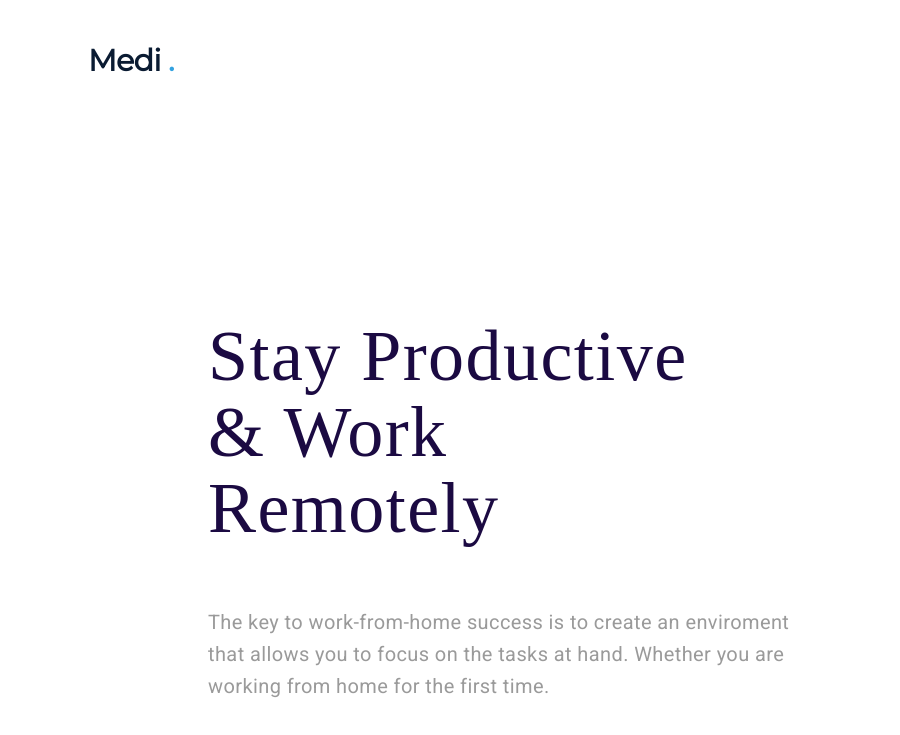
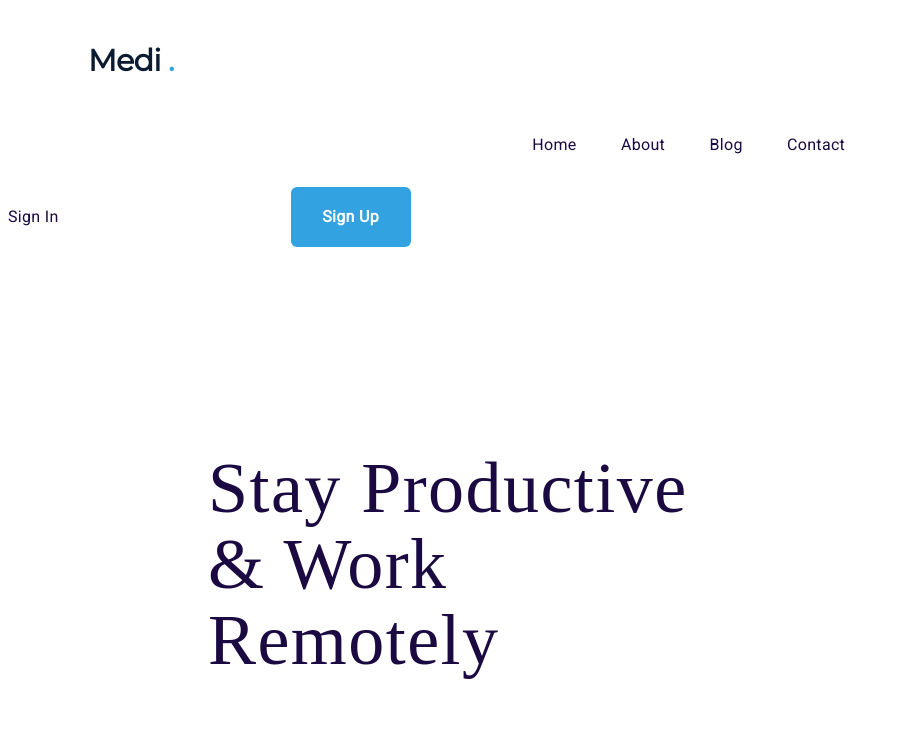
Before and after one commit to Sabimango/figmatest, a plain HTML site: page index.html in a window 1280 px wide. Shown: the top 735 px of the page, without its empty margins (0-900 px from the left). Drawn offline with Linux system fonts and the light colour scheme; a web font is replaced by a local one.

Commit message:
initial commit

```diff
--- a/Styles/index.css
+++ b/Styles/index.css
@@ -16,9 +16,58 @@
     color: #33A2E0;
 }
 
+.topnav {
+    font-family: 'Roboto', sans-serif;
+    font-style: normal;
+    font-weight: normal;
+    font-size: 16px;
+    line-height: 24px;
+    /* identical to box height, or 150% */
+    text-align: center;
+    letter-spacing: 0.02em;
+    color: #1B0A42;
+    margin-top: 48px;
+    margin-left: 97.5px;
+    word-spacing: 40px;
+}
+
+.sign-in {
+    font-family: 'Roboto', sans-serif;
+    font-style: normal;
+    font-weight: normal;
+    font-size: 16px;
+    line-height: 24px;
+    /* identical to box height, or 150% */
+    text-align: center;
+    letter-spacing: 0.02em;
+    color: #1B0A42;
+    margin-top: 48px;
+    margin-right: 228px;
+}
+
+.sign-up-btn{
+    width: 120px;
+    height: 59.65px;
+    margin-top: 30px;
+    margin-right: 68px;
+    background-color: #33A2E0;
+    border-radius: 6px;
+    border: none;
+    font-family: 'Roboto', sans-serif;
+    font-style: normal;
+    font-weight: bold;
+    font-size: 16px;
+    line-height: 32px;
+    /* or 200% */
+    text-align: center;
+    letter-spacing: 0.02em;
+    color: #FFFFFF;
+}
+
 section {
  display: inline-block;
 }
+
 .main-title {
     max-width: 495px;
     width: 100%;
@@ -67,4 +116,4 @@ section {
     letter-spacing: 0.02em;
     color: #FFFFFF;
 }
-/* fixa menyn uppe, få upp bilden till höger, fixa circular std font */
+/* fixa menyn uppe, fixa circular std font */
--- a/index.html
+++ b/index.html
@@ -8,17 +8,25 @@
     <title>Medi</title>
 </head>
 <body>
-    <header> <h3 class="logo">Medi <span class="logo-dot">.</span></h3>
+    <header> <div class="logo">Medi <span class="logo-dot">.</span></div>
+    <nav class="topnav"> <!--Navigation-->
+     <a>Home</a>
+     <a>About</a>
+     <a>Blog</a>
+     <a>Contact</a>
+    </nav>
+    <section class="sign-in">Sign In</section>
+     <button class="sign-up-btn">Sign Up</button>
     </header>
     <main></main>
-    <section>
+    <section> <!--Section for text-->
       <h1 class="main-title">Stay Productive & Work Remotely</h1>
       <p class="main-info">The key to work-from-home success is to create an
         enviroment that allows you to focus on the tasks at hand.
         Whether you are working from home for the first time.</p>
       <button class="main-btn">Learn More</button>
     </section>
-    <section>
+    <section> <!--Section for image-->
         <img src="/images/Frame.png" alt="Blue woman doing yoga">
     </section>
 </body>
```
